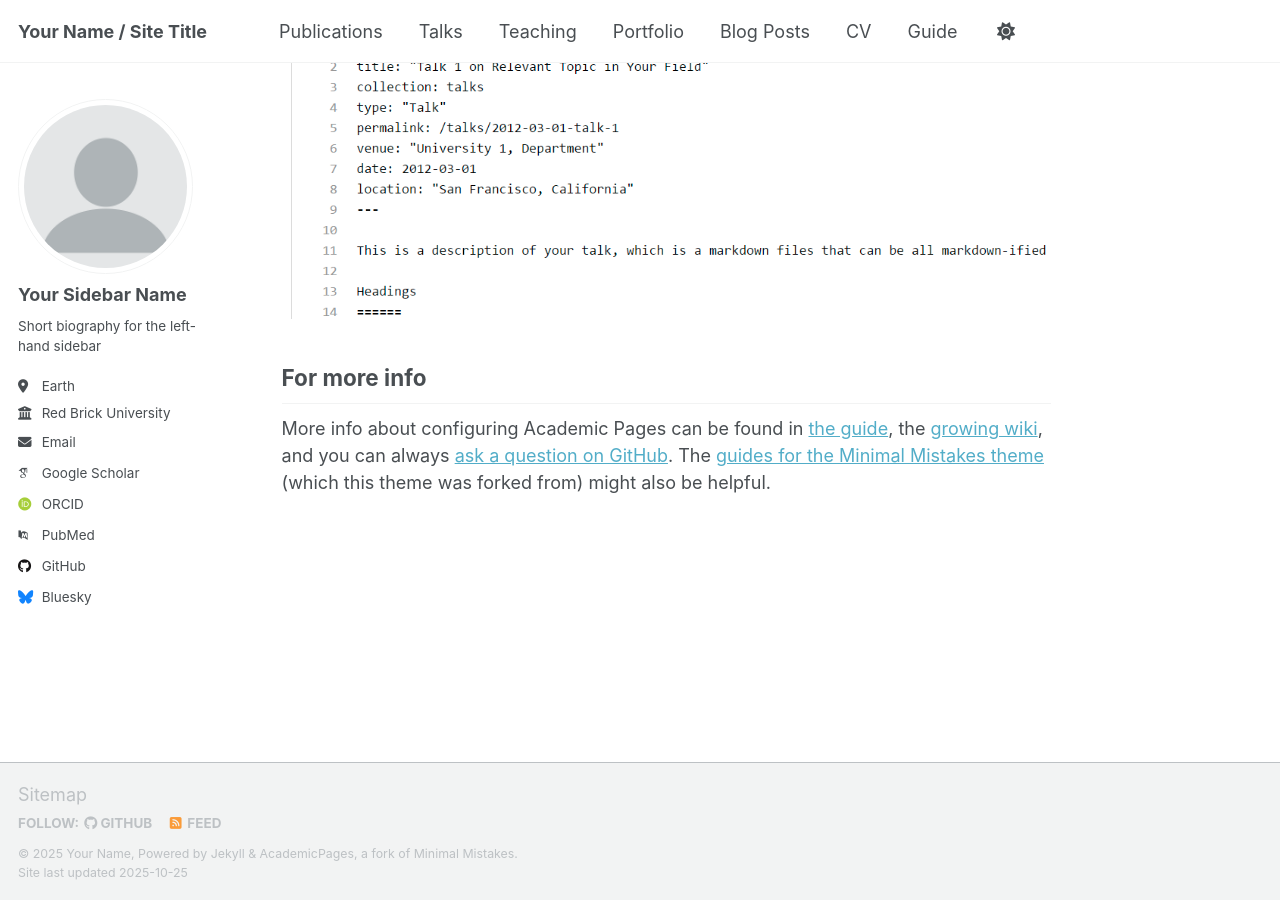
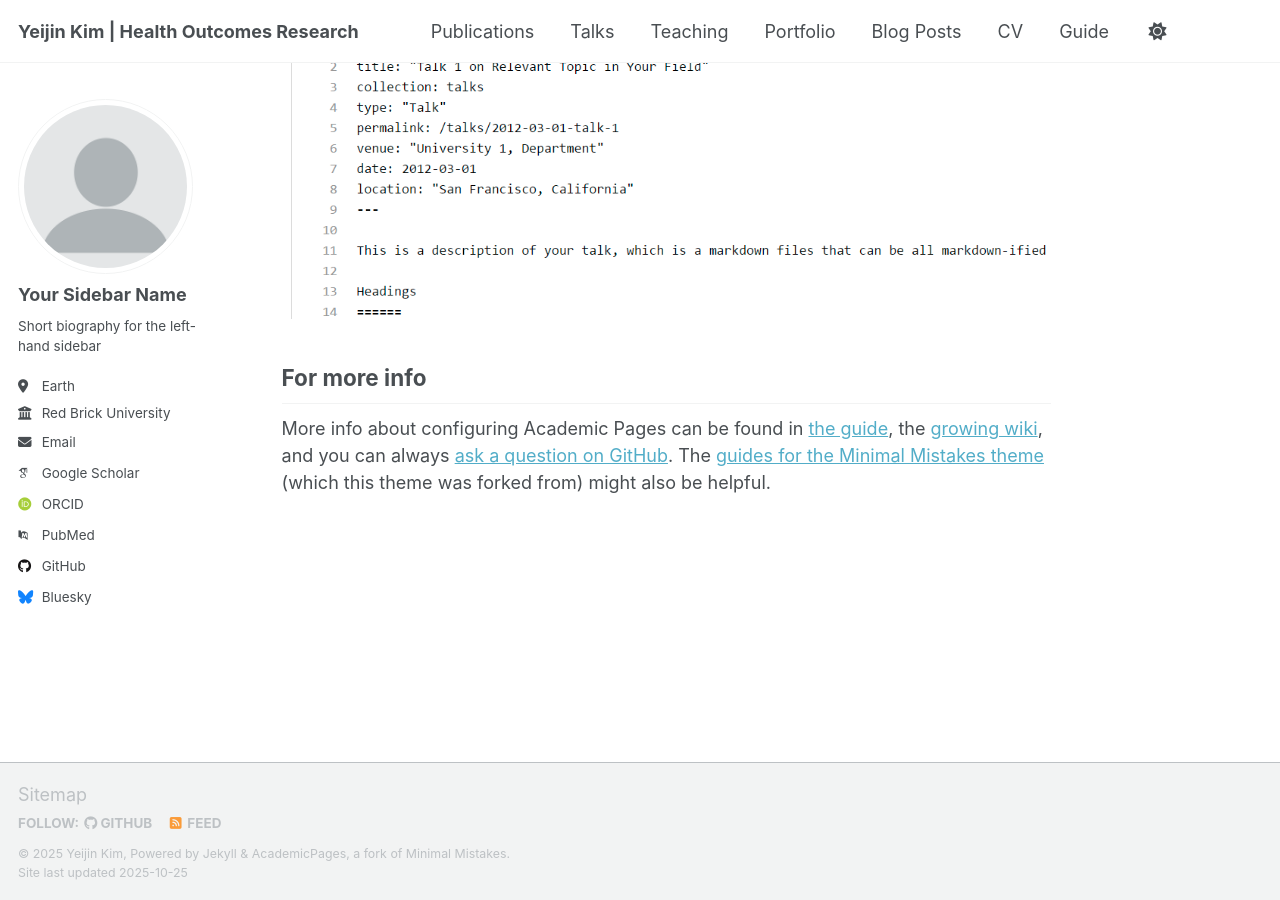
Before and after one commit to Yeijin/yeijin.github.io, a Jekyll site: the page built from _pages/about.md, in a window 1280 px wide and 900 px high, scrolled down 2880 px. Built offline with Jekyll 4.4.1, drawn with Linux system fonts in a browser that asks for light colours; some web fonts are replaced; a script that is not in the unit is left out.

Commit message:
Update _config.yml

```diff
--- a/_config.yml
+++ b/_config.yml
@@ -9,14 +9,14 @@
 # Basic Site Settings
 locale                   : "en-US"
 site_theme               : "default" # Currently available options are "default", "air"
-title                    : "Your Name / Site Title"
+title                    : "Yeijin Kim | Health Outcomes Research"
 title_separator          : "-"
-name                     : &name "Your Name"
-description              : &description "Your Name's academic portfolio"   # Update this with a general description of your site, this is the default if not overridden by a page
-url                      : https://academicpages.github.io # The base hostname & protocol for your site e.g. "https://[your GitHub username].github.io",
+name                     : &name "Yeijin Kim"
+description              : &description "Yeijin's academic portfolio"   # Update this with a general description of your site, this is the default if not overridden by a page
+url                      : https://yeijin.github.io # The base hostname & protocol for your site e.g. "https://[your GitHub username].github.io",
                                                            # or if you already have some other page hosted on Github then use "https://[your GitHub username].github.io/[Your Repo Name]"
 baseurl                  : "" # the subpath of your site, e.g. "/blog"
-repository               : "academicpages/academicpages.github.io"
+repository               : "yeijin/yeijin.github.io"
 
 # Site Author - The following control what appear as part of the author content on the side bar.
 #               If a field is blank the icon and link will not appear, otherwise it will be shown.
```
